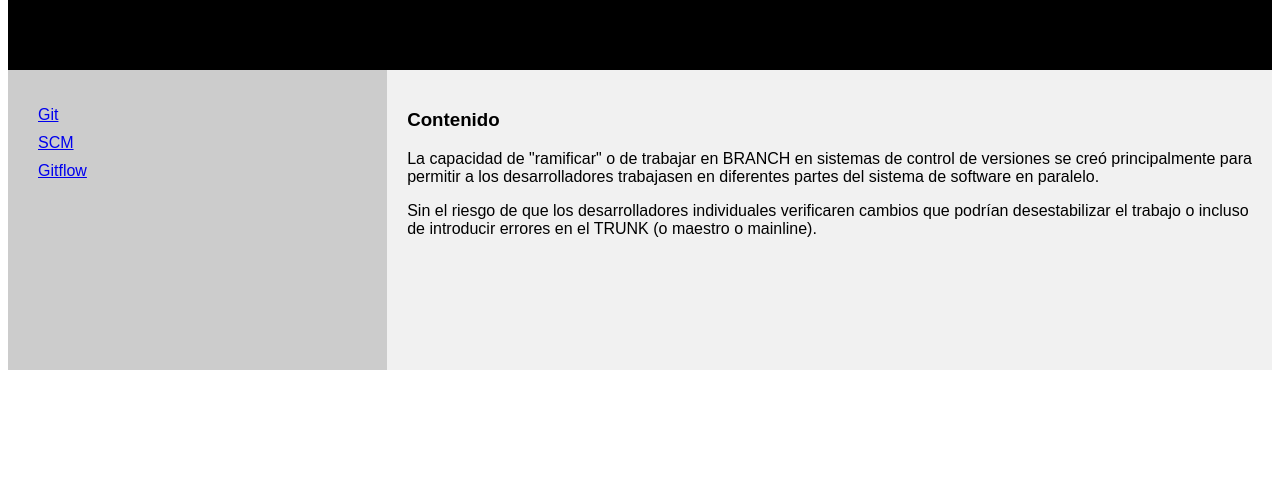
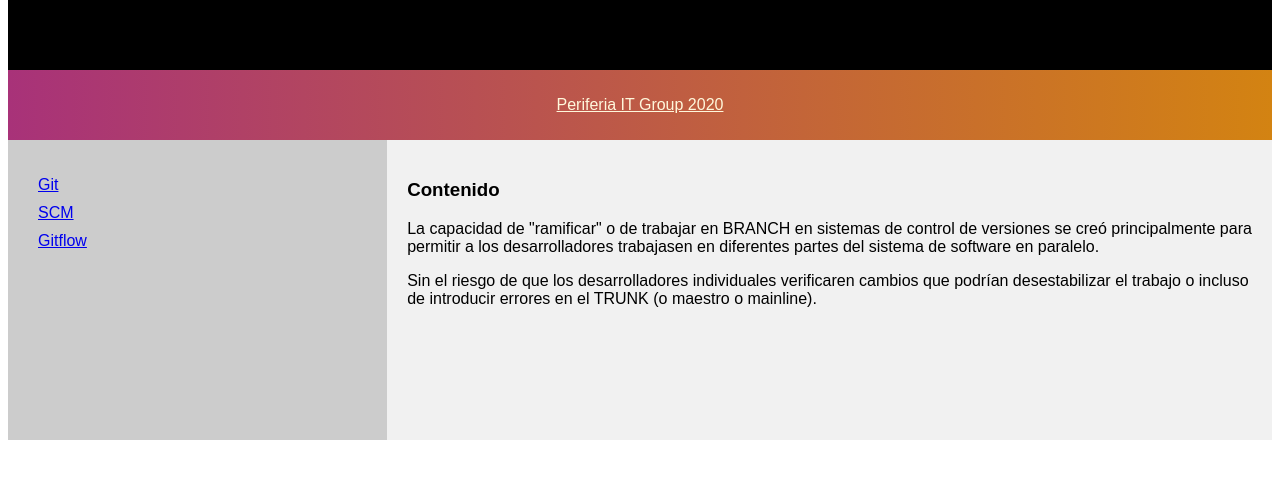
Before and after one commit to GabrielCaceresL/prueba, a plain HTML site: page index.html in a window 1280 px wide. Shown: the part 156-634 px from the top of the page. Drawn offline with Linux system fonts and the light colour scheme.

Commit message:
add footer

```diff
--- a/index.html
+++ b/index.html
@@ -81,6 +81,10 @@ nav > ul > li {
   <h2>Versionamiento de código con GitHub</h2>
 </header>
 
+<footer>
+  <p><a href="https://periferiaitgroup.com/" target="_blank" style="color:cornsilk">Periferia IT Group 2020</a></p>
+</footer>
+
 <div id="body">
   <section>
    <nav>
```
